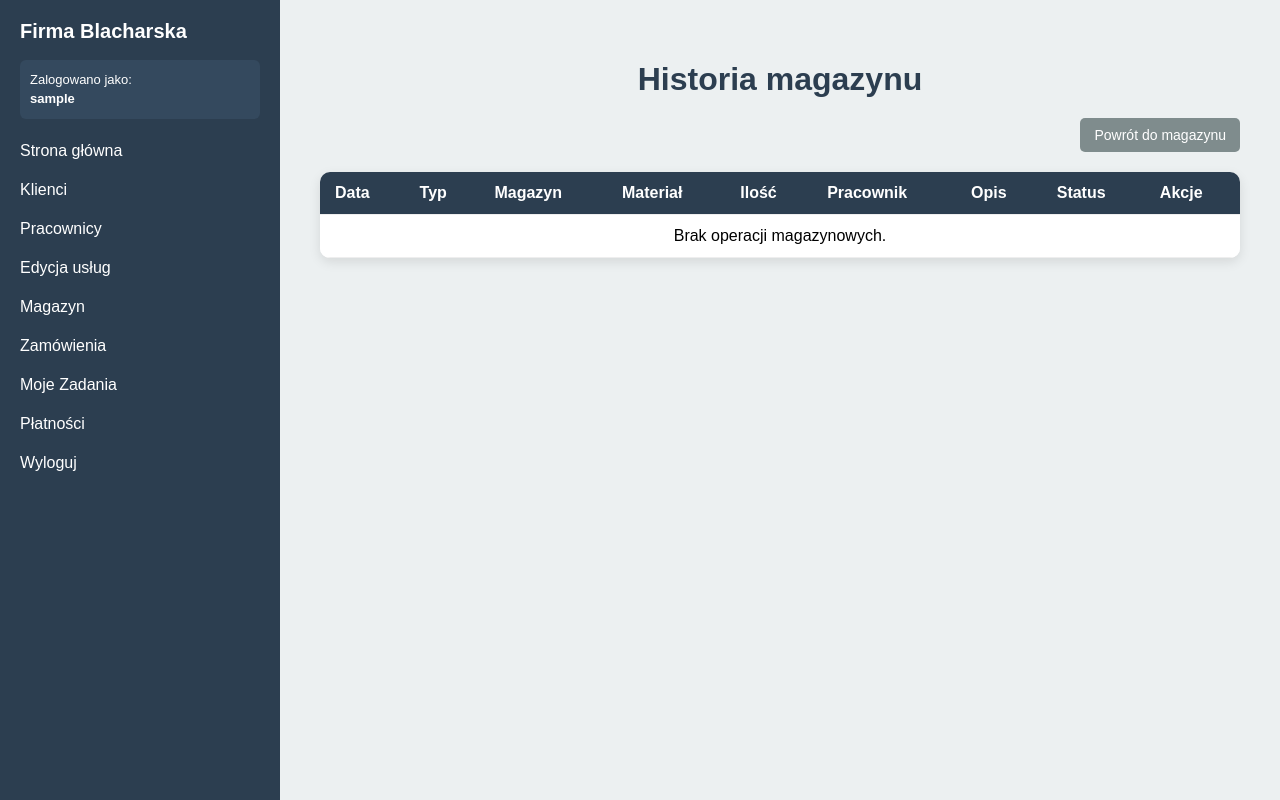
After one commit to Ostalowska/Projekt_firmy_blacharskiej, a Django app: page /magazyn/historia/ in a window 1280 px wide. The commit adds this page. Run offline with Django 5.2, Linux system fonts and the light colour scheme; the visitor is signed in with stand-in values (Sample User, id 1); data comes from the database, SQL or seed files in the repository; data that the repository does not hold is empty.

Commit message:
Poprawa widoku histori działań na magazynie

```diff
--- a/core/views.py
+++ b/core/views.py
@@ -765,6 +765,9 @@ def magazyn_lista(request):
     stany = StanMagazynowy.objects.select_related(
         "magazyn",
         "material",
+    ).exclude(
+        ilosc=0,
+        zarezerwowano=0,
     ).order_by("magazyn__nazwa", "material__nazwa")
 
     return render(
--- /dev/null
+++ b/templates/magazyn/historia.html
@@ -0,0 +1,163 @@
+{% extends "base.html" %}
+
+{% block content %}
+
+<style>
+    .page-container { max-width: 1250px; margin: 0 auto; padding: 20px; }
+    h1 { text-align: center; color: #2c3e50; margin-bottom: 20px; }
+
+    .top-bar {
+        display: flex;
+        justify-content: flex-end;
+        margin-bottom: 20px;
+        gap: 10px;
+        flex-wrap: wrap;
+    }
+
+    .btn {
+        padding: 9px 14px;
+        background: #2c3e50;
+        color: white;
+        text-decoration: none;
+        border: none;
+        border-radius: 5px;
+        cursor: pointer;
+        font-size: 14px;
+        display: inline-block;
+    }
+
+    .btn:hover { background: #1f2a38; }
+    .btn-secondary { background: #7f8c8d; }
+    .btn-danger { background: #c0392b; }
+
+    .messages { margin-bottom: 15px; }
+    .message { padding: 12px; border-radius: 6px; text-align: center; font-weight: bold; margin-bottom: 8px; }
+    .success { background: #d4edda; color: #155724; }
+    .error { background: #f8d7da; color: #721c24; }
+
+    .table-wrapper {
+        max-height: 70vh;
+        overflow-y: auto;
+        border-radius: 10px;
+        box-shadow: 0 4px 12px rgba(0,0,0,0.1);
+        background: white;
+    }
+
+    table {
+        width: 100%;
+        border-collapse: collapse;
+        background: white;
+    }
+
+    thead {
+        background: #2c3e50;
+        color: white;
+        position: sticky;
+        top: 0;
+        z-index: 2;
+    }
+
+    th, td {
+        padding: 12px 15px;
+        border-bottom: 1px solid #eee;
+        text-align: left;
+        vertical-align: top;
+    }
+
+    tbody tr:nth-child(even) { background: #f8f9fa; }
+    tbody tr:hover { background: #eef2f7; }
+
+    .status-ok { color: #166534; font-weight: bold; }
+    .status-cancel { color: #991b1b; font-weight: bold; }
+    .actions { display: flex; gap: 8px; flex-wrap: wrap; }
+</style>
+
+<div class="page-container">
+
+    <h1>Historia magazynu</h1>
+
+    <div class="top-bar">
+        <a href="{% url 'core:magazyn_lista' %}" class="btn btn-secondary">
+            Powrót do magazynu
+        </a>
+    </div>
+
+    {% if messages %}
+        <div class="messages">
+            {% for message in messages %}
+                <div class="message {{ message.tags }}">
+                    {{ message }}
+                </div>
+            {% endfor %}
+        </div>
+    {% endif %}
+
+    <div class="table-wrapper">
+        <table>
+            <thead>
+                <tr>
+                    <th>Data</th>
+                    <th>Typ</th>
+                    <th>Magazyn</th>
+                    <th>Materiał</th>
+                    <th>Ilość</th>
+                    <th>Pracownik</th>
+                    <th>Opis</th>
+                    <th>Status</th>
+                    <th>Akcje</th>
+                </tr>
+            </thead>
+
+            <tbody>
+                {% for proces in procesy %}
+                    <tr>
+                        <td>{{ proces.data|date:"d.m.Y H:i" }}</td>
+                        <td>{{ proces.get_typ_display }}</td>
+                        <td>{{ proces.magazyn.nazwa }}</td>
+                        <td>{{ proces.material.nazwa }} {{ proces.material.grubosc_mm }} mm</td>
+                        <td>{{ proces.ilosc }}</td>
+                        <td>
+                            {% if proces.pracownik %}
+                                {{ proces.pracownik.username }}
+                            {% else %}
+                                -
+                            {% endif %}
+                        </td>
+                        <td>{{ proces.opis|default:"-" }}</td>
+                        <td>
+                            {% if proces.cofnieta %}
+                                <span class="status-cancel">Cofnięta</span>
+                                <br>
+                                <small>{{ proces.powod_cofniecia }}</small>
+                            {% elif proces.typ == "COFNIECIE" %}
+                                <span class="status-cancel">Operacja cofająca</span>
+                            {% else %}
+                                <span class="status-ok">Aktywna</span>
+                            {% endif %}
+                        </td>
+                        <td>
+                            <div class="actions">
+                                {% if not proces.cofnieta and proces.typ != "COFNIECIE" %}
+                                    <a class="btn btn-danger" href="{% url 'core:cofnij_operacje_magazynowa' proces.id %}">
+                                        Cofnij
+                                    </a>
+                                {% else %}
+                                    -
+                                {% endif %}
+                            </div>
+                        </td>
+                    </tr>
+                {% empty %}
+                    <tr>
+                        <td colspan="9" style="text-align:center;">
+                            Brak operacji magazynowych.
+                        </td>
+                    </tr>
+                {% endfor %}
+            </tbody>
+        </table>
+    </div>
+
+</div>
+
+{% endblock %}
```
Also changed, not shown: templates/magazyn/cofnij.html (added, +148 -0 lines), templates/magazyn/formularz.html (+60 -12 lines), templates/magazyn/lista.html (+1 -12 lines).
